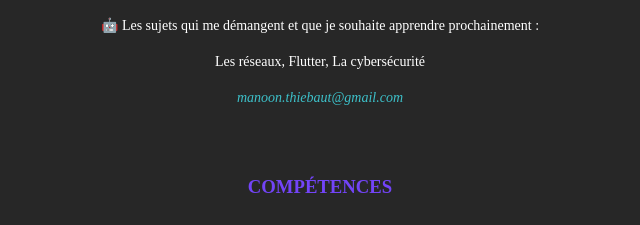
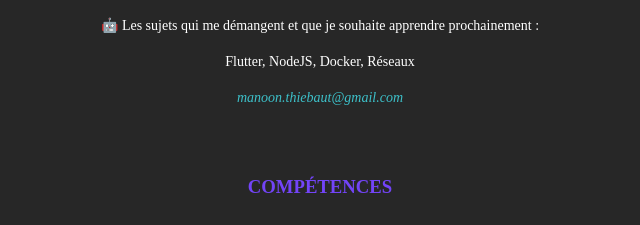
Before and after one commit to Manouzze/portfolio, a website: page index.html in a window 1280 px wide. Shown: the part 535-760 px from the top of the page, 320-960 px from the left. Drawn offline with Linux system fonts and the light colour scheme.

Commit message:
modif description

```diff
--- a/index.html
+++ b/index.html
@@ -34,7 +34,7 @@
     <p>Passionée depuis toujours par le milieu informatique et anciennement Joaillière et Gemmologue, j’ai entamé une reconversion il y a quelques mois dans le but de devenir développeur.</p>
     <p>J’ai commencé en 2022 une formation de développeur full stack web et web mobile, et je suis actuellement entrain de poursuivre ma formation avec un bachelor concepteur développeur d’application.</p>
     <p>🤖 Les sujets qui me démangent et que je souhaite apprendre prochainement :</p>
-    <p>Les réseaux, Flutter, La cybersécurité</p>
+    <p>Flutter, NodeJS, Docker, Réseaux </p>
     <p class="email">manoon.thiebaut@gmail.com </p>
   </div>
 
--- a/style.css
+++ b/style.css
@@ -196,8 +196,8 @@ footer .icons {
 @media screen and (max-width: 500px) {
   body {
     padding: 20px;
+    font-family: Montserrat;
   }
-
   .profile {
     flex-direction: column;
   }
```
Also changed, not shown: 1 other file.
